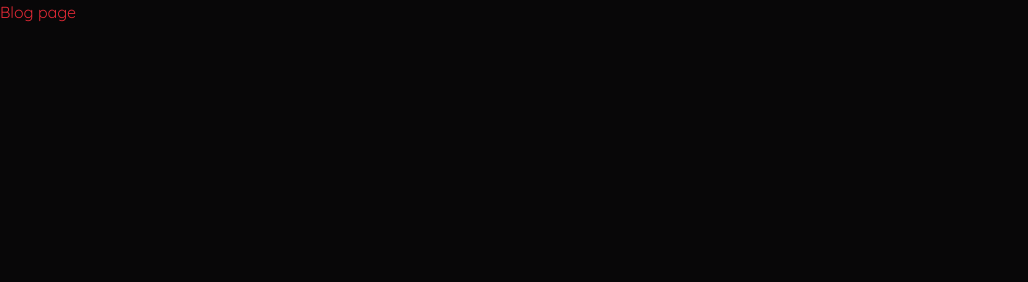
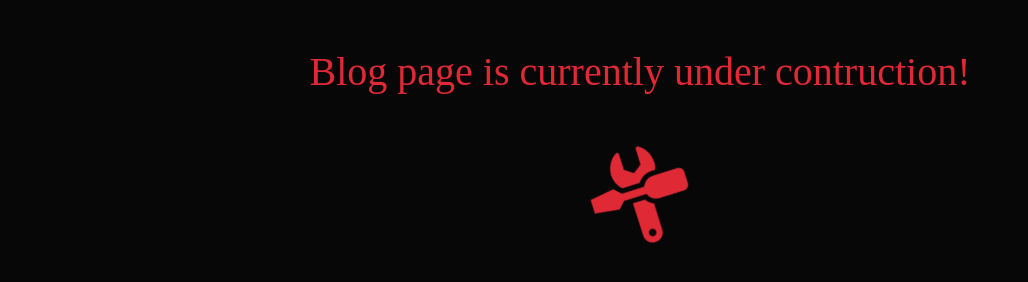
Before and after one commit to linre-90/crispy-octo-disco, a Gatsby site: page /blog in a window 1280 px wide. Shown: the whole page, without its empty margins (0-1028 px from the left). Built offline with nearby package versions, Linux system fonts and the light colour scheme; Gatsby itself is replaced by a stand-in of ours; a web font is replaced by a local one.

Commit message:
Added page not ready component

```diff
--- /dev/null
+++ b/src/components/stateless/NotReady/notReady.tsx
@@ -0,0 +1,28 @@
+import React from "react";
+import {faTools} from "@fortawesome/free-solid-svg-icons";
+import { FontAwesomeIcon } from "@fortawesome/react-fontawesome";
+
+/**
+ * Data to page not ready component
+ * @param pageName - Page that is under construction
+ */
+type PageData = {
+    pageName: string,
+}
+
+const NotReady:React.FC<PageData> = (props:PageData): React.ReactElement => {
+    return(
+        <div className="col-12 mt-5">
+            <div className="row">
+                <h1 className="col-12 text-center">{props.pageName} page is currently under contruction!</h1>
+            </div>
+            <div className="row mt-5">
+                <div className= "col-12 text-center">
+                    <FontAwesomeIcon className="fa-5x rotating" icon={faTools} ></FontAwesomeIcon>
+                </div>
+            </div>
+        </div>
+    )
+}
+
+export  {NotReady, PageData};
--- a/src/pages/blog.tsx
+++ b/src/pages/blog.tsx
@@ -1,9 +1,17 @@
-import React, { Component, ReactElement } from "react";
+import React, { ReactElement, FC } from "react";
+import {NotReady} from "../components/stateless/NotReady/notReady";
 
-const Blog:React.FC = ():React.ReactElement => {
-    return(
-        <div>Blog page</div>
-    )
+
+
+const Blog:FC = ():ReactElement => {
+    const componentReady = false;
+
+    if(componentReady){
+        return <div></div>
+    }
+    else{
+        return <NotReady pageName="Blog"></NotReady>;
+    }
 }
 
 export default Blog;
--- a/src/scss/style.scss
+++ b/src/scss/style.scss
@@ -164,3 +164,25 @@ h1, h2, h3, h4, h5, h6{
     width: 650px;
   }
 }
+
+// Animations -------->
+
+.rotating{
+  animation-name: spin;
+  animation-duration: 3s;
+  animation-iteration-count: infinite;
+  animation-timing-function: linear;
+}
+
+@-moz-keyframes spin {
+  100% { -moz-transform: rotate(360deg); }
+}
+@-webkit-keyframes spin {
+  100% { -webkit-transform: rotate(360deg); }
+}
+@keyframes spin {
+  100% {
+      -webkit-transform: rotate(360deg);
+      transform:rotate(360deg);
+  }
+}
```
Also changed, not shown: src/pages/contact.tsx (+10 -3 lines), src/pages/info.tsx (+10 -3 lines), src/pages/portfolio.tsx (+10 -3 lines), src/css/style.css, 1 other file.
